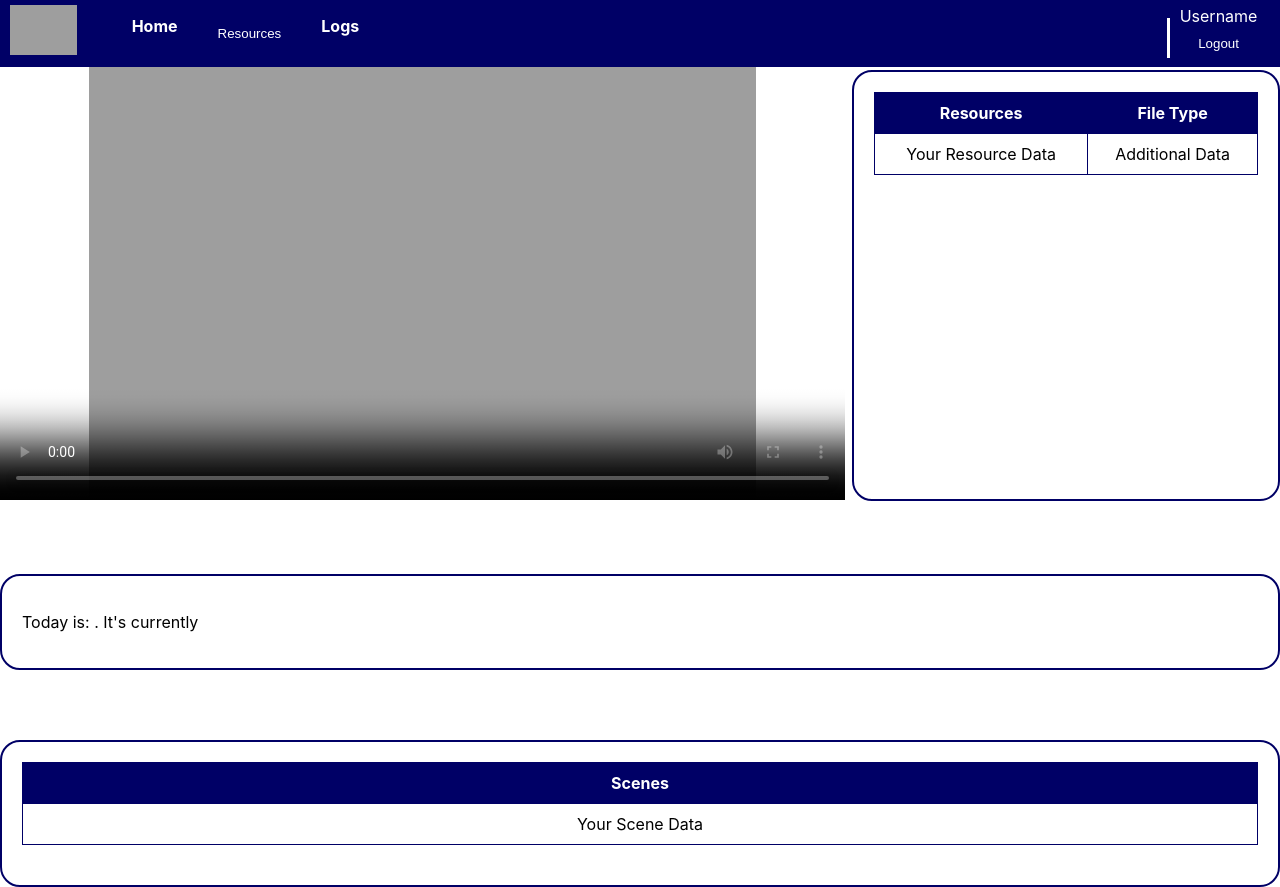
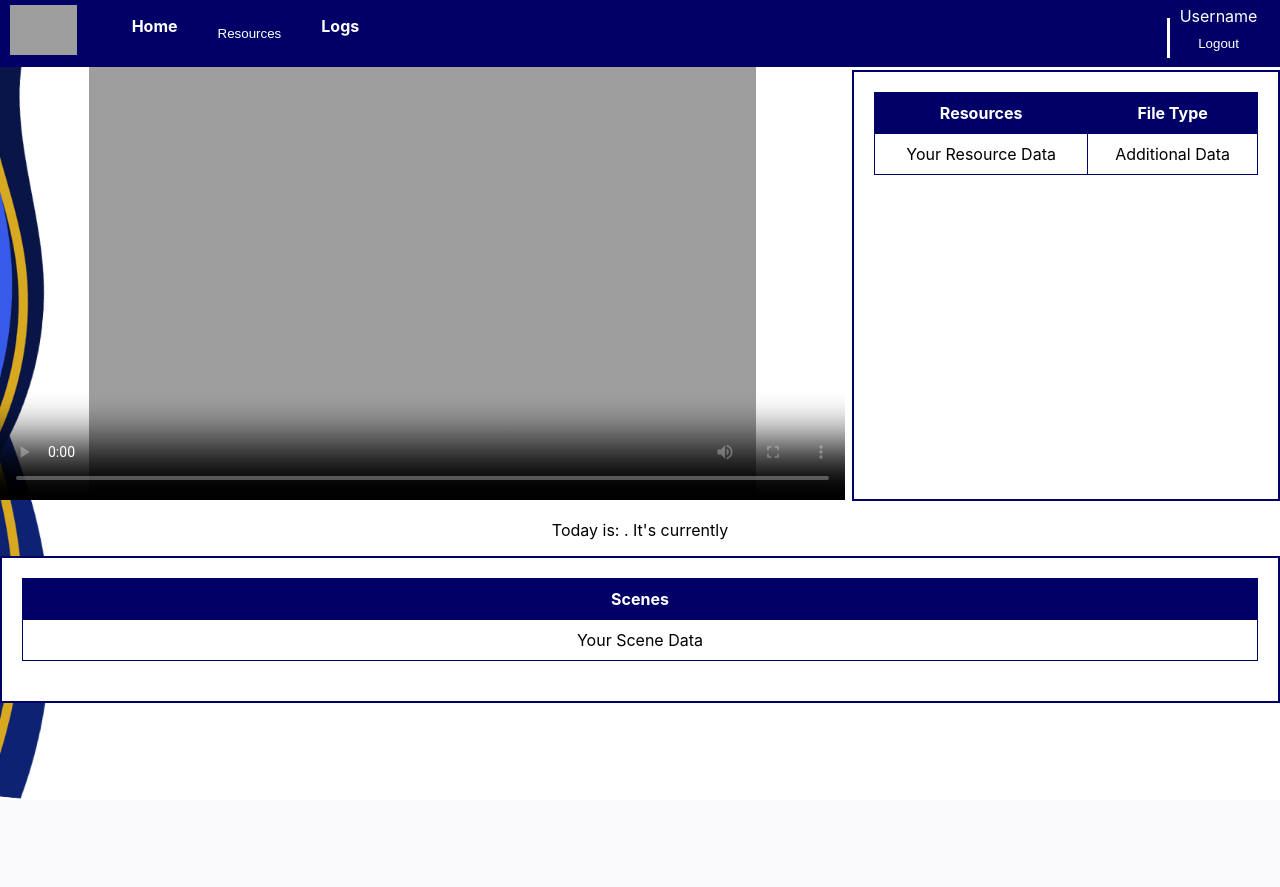
Before and after one commit to ReginaBackwards/webtechfinals, a PHP site: the page made by BBCLive/Manager/Content Manager/cm-editor.html in a window 1280 px wide. After the commit the page ends 799 px from the top, so only its background shows below. Run offline with PHP 8.4, Linux system fonts and the light colour scheme; some libraries are stand-ins or nearby versions; grey boxes are pictures that could not be loaded.

Commit message:
roorororororororor

```diff
--- a/BBCLive/Manager/Content Manager/cm-editor.html
+++ b/BBCLive/Manager/Content Manager/cm-editor.html
@@ -65,7 +65,7 @@
       </table>
     </div>
 
-    <div class="container" id="dateTimeContainer">
+    <div id="dateTimeContainer">
       <p>Today is: <span id="dateFromServer"></span>. It's currently <span id="timeFromServer"></span> </p>
     </div>
 
--- a/BBCLive/Manager/Content Manager/cmstyles/css/cm-editor.css
+++ b/BBCLive/Manager/Content Manager/cmstyles/css/cm-editor.css
@@ -114,13 +114,11 @@
 }
 
 .container {
-  margin-top: 70px;
   background-color: white;
   border: 2px solid #000066;
   padding: 20px;
   display: flex;
   flex-direction: column;
-  border-radius: 20px;
 }
 
 .editor-container {
@@ -203,9 +201,18 @@
   float: right;
   width: 30%;
   height: 387px;
-  overflow: hidden;
+  overflow: scroll;
+  margin-top: 70px;
+}
+
+#dateTimeContainer{
+  text-align: center;
 }
 
 #my-video {
   width: 66%;
 }
+
+#dateFromServer, #timeFromServer {
+  font-weight: bold;
+}
```
